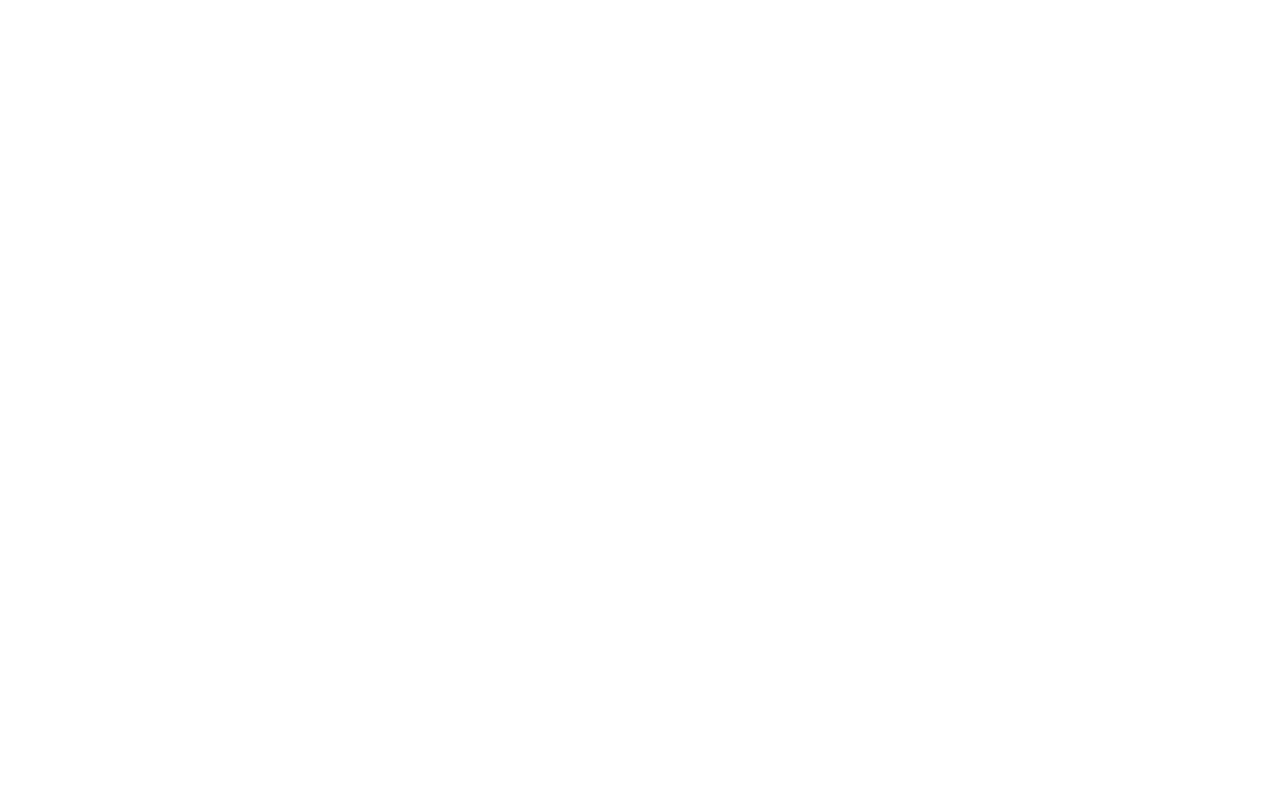
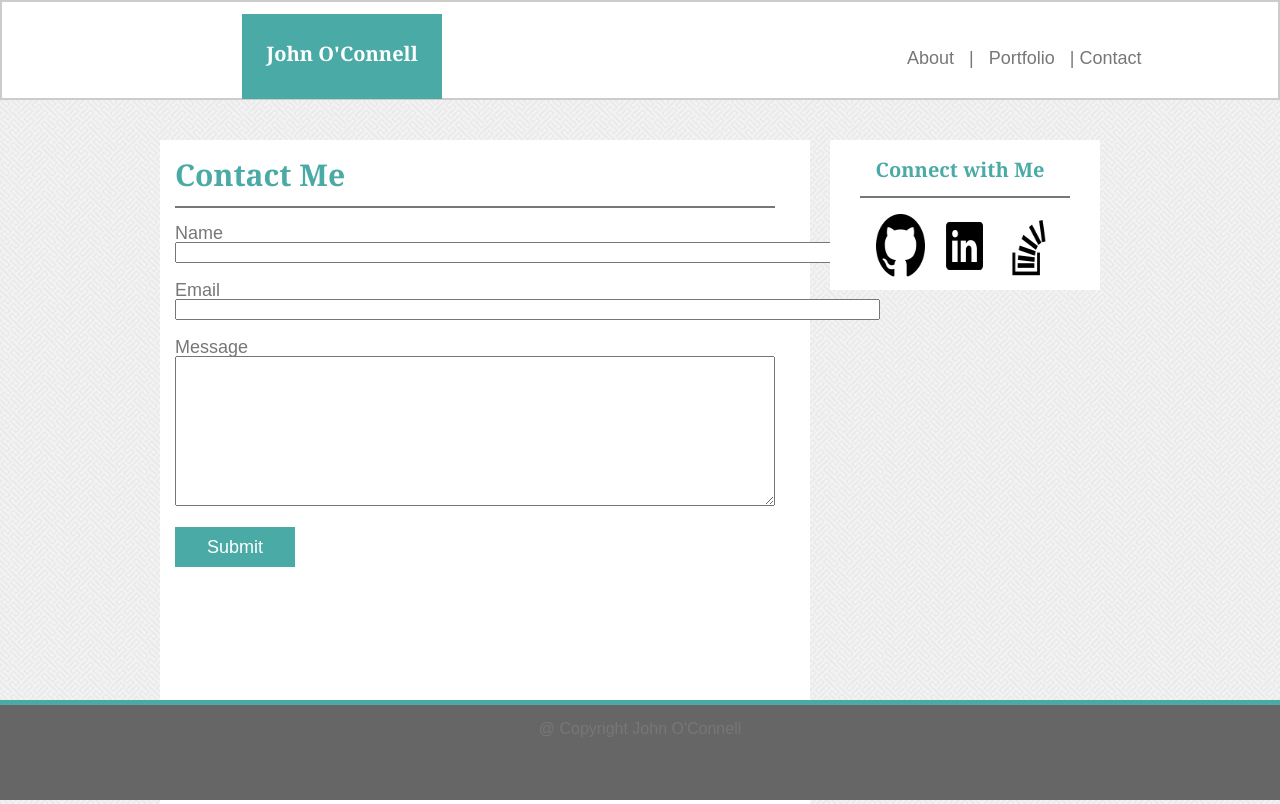
Before and after one commit to jmoc1181/Basic-Portfolio, a plain HTML site: page contact.html in a window 1280 px wide. Shown: the top 804 px of the page. Drawn offline with Linux system fonts and the light colour scheme.

Commit message:
contact page

```diff
--- a/assets/css/style.css
+++ b/assets/css/style.css
@@ -45,6 +45,22 @@ body {
  	padding-right: 15px;
  }
 
+
+
+textarea {
+  width: 600px;
+  height: 150px;
+}
+
+
+
+
+form {
+	color: #777777;
+	font-family: 'Arial', 'Helvetica Neue', Helvetica, sans-ser;
+	font-size: 18px;
+
+ }
 
 .header{
 	background-color: white;
@@ -194,3 +210,14 @@ a {
   font-family: 'Arial', 'Helvetica Neue', Helvetica, sans-ser;
 
 }
+
+
+.contactsubmit {
+	height: 40px;
+	width: 120px;
+	background-color: #4aaaa5;
+	font-family: 'Arial', 'Helvetica Neue', Helvetica, sans-ser;
+	font-size: 18px;
+	color: white;
+	border: none;
+}
--- a/contact.html
+++ b/contact.html
@@ -0,0 +1,82 @@
+<!DOCTYPE html>
+<html>
+<head>
+		<title>John O'Connell Portfolio Page</title>
+
+		  <meta charset="utf-8">
+		  <link rel="stylesheet" type="text/css" href="assets/css/reset.css">
+		  <link rel="stylesheet" type="text/css" href="assets/css/style.css">
+
+</head>
+
+<body>
+
+							<div class="header">
+								<div class="name">John O'Connell</div>
+									<div class="nav">
+										<a href="index.html">About    &#160&#160|  </a>
+										<a href="portfolio.html">&#160 Portfolio   &#160&#160|  </a>
+										<a href="contact.html">Contact</a>
+									</div>
+								</div>
+
+								<div class="wrapper">
+
+								<div class="portfolio"><h1>Contact Me</h1><br>
+									<div class="style1"><div><br>
+
+											<form>
+
+
+ 												  Name<br>
+												  <input type="text" size="85" name="contactname"><br><br>
+
+												  Email<br>
+												  <input type="text" size="85" name="email"><br><br>
+
+
+												  Message<br>
+												  <textarea></textarea><br><br>
+
+
+											</form>
+
+												   <input class="contactsubmit" type="submit" value="Submit">
+
+											</div>
+
+
+								</div>
+							</div>
+							</div>
+
+							<div class="connect">
+								<div class="me"><h2>&#160 &#160Connect with Me</h2><br></div>
+								<div class="style2"><br></div>
+								<div class="social">
+									<a href="https://github.com/jmoc1181">
+									<img src="./assets/images/github.png" width="64" height="64"/></a>
+
+									<a href="https://www.linkedin.com/in/joconnellchicago/">
+									<img src="./assets/images/linkedin.png" width="64" height="64"/></a>
+
+
+									<a href="https://stackoverflow.com/users/7669856/john-oconnell"><img src="./assets/images/stack.png"  width="64" height="64"/></a>
+
+									</div>
+							</div>
+							</div>
+
+
+</div>
+
+								<div class="footer">@ Copyright John O'Connell</div>
+
+
+
+
+
+
+
+</body>
+</html>
```
